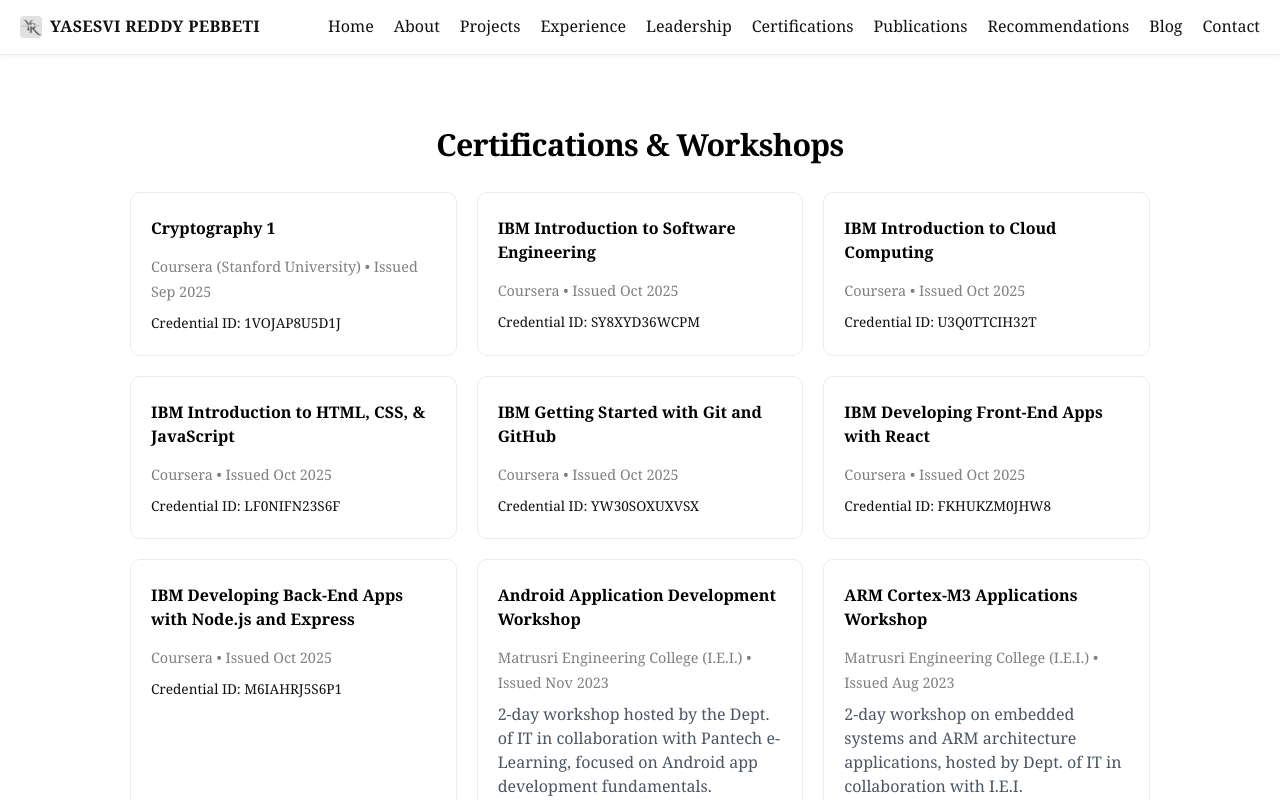
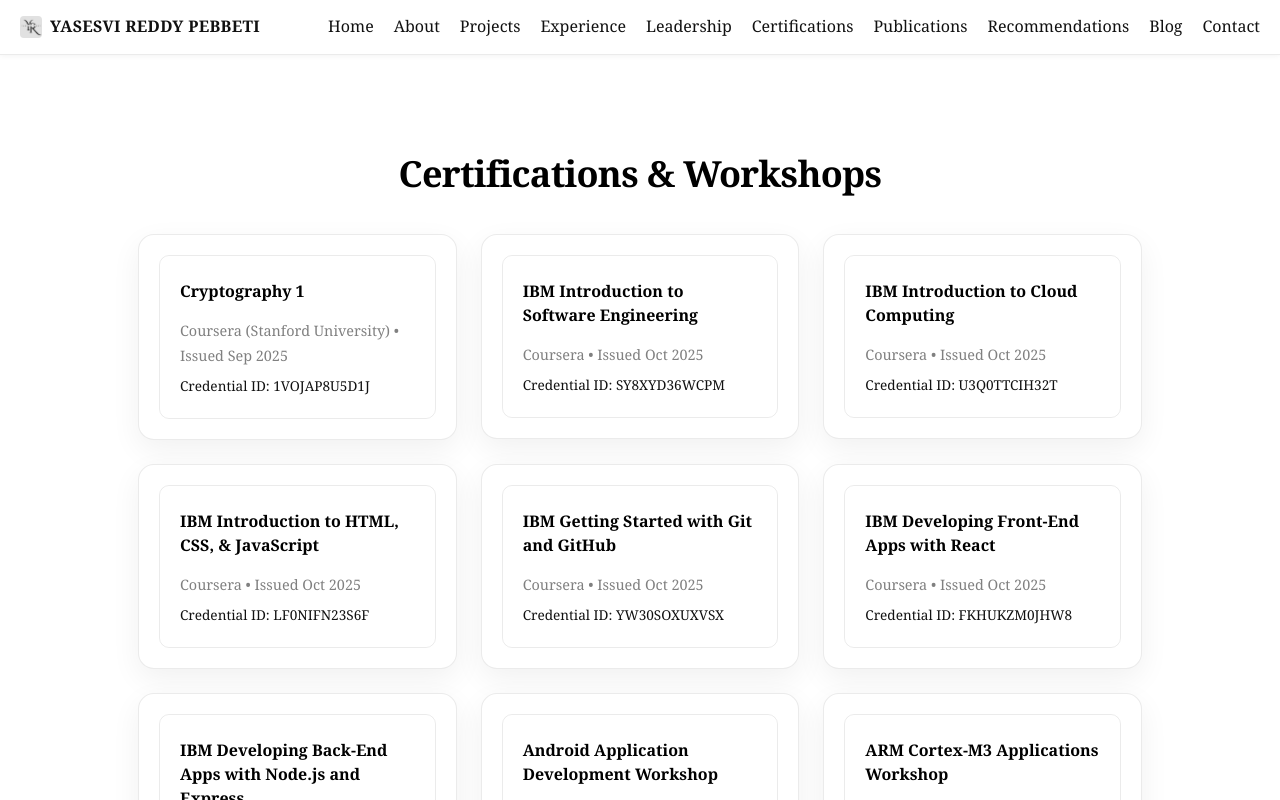
Before and after one commit to Yasesvi-Reddy-Pebbeti/YasesviReddy-Portfolio, a Next.js app: page /certification in a window 1280 px wide. Built offline with nearby package versions, Linux system fonts and the light colour scheme.

Commit message:
maitanance upadte

```diff
--- a/app/(site)/certification/page.js
+++ b/app/(site)/certification/page.js
@@ -1,42 +1,34 @@
 "use client";
+
 import { certificates } from "@/lib/certificationData";
 import CertificateCard from "@/components/CertificationCard";
 import { motion } from "framer-motion";
 
 export default function CertificationPage() {
   return (
-    <div style={{ padding: "2rem 1.5rem", minHeight: "100vh" }}>
+    <main className="min-h-screen px-4 sm:px-6 lg:px-8 py-16">
       <motion.h1
         initial={{ opacity: 0, y: 20 }}
         animate={{ opacity: 1, y: 0 }}
         transition={{ duration: 0.4 }}
-        style={{
-          fontSize: "1.9rem",
-          fontWeight: 700,
-          marginBottom: "1.5rem",
-          textAlign: "center",
-        }}
+        className="text-center text-3xl sm:text-4xl font-bold mb-10"
       >
         Certifications & Workshops
       </motion.h1>
 
-      <div
-        style={{
-          display: "grid",
-          gap: "1.25rem",
-          gridTemplateColumns: "repeat(auto-fit, minmax(320px, 1fr))",
-        }}
-      >
+      <div className="grid-responsive">
         {certificates && certificates.length > 0 ? (
           certificates.map((cert, index) => (
-            <CertificateCard key={index} {...cert} />
+            <div key={index} className="card">
+              <CertificateCard {...cert} />
+            </div>
           ))
         ) : (
-          <p style={{ textAlign: "center", color: "gray" }}>
+          <p className="text-center text-gray-500">
             No certifications added yet.
           </p>
         )}
       </div>
-    </div>
+    </main>
   );
 }
--- a/app/(site)/projects/page.js
+++ b/app/(site)/projects/page.js
@@ -6,7 +6,7 @@
 
 export default function ProjectsClient() {
   return (
-    <section id="projects" className="py-20">
+    <section id="projects" className="py-20 px-4 sm:px-6 lg:px-8">
       {/* Title animation */}
       <motion.div
         initial={{ opacity: 0, y: 40 }}
@@ -27,6 +27,7 @@
         whileInView={{ opacity: 1, y: 0 }}
         transition={{ delay: 0.2, duration: 0.8, ease: "easeOut" }}
         viewport={{ once: true }}
+        className="grid-responsive"
       >
         <ProjectsGrid items={projects} />
       </motion.div>
--- a/app/(site)/recommendation/page.js
+++ b/app/(site)/recommendation/page.js
@@ -1,42 +1,34 @@
 "use client";
+
 import { recommendations } from "@/lib/recommendationsData";
 import RecommendationCard from "@/components/recommendationsCard";
 import { motion } from "framer-motion";
 
 export default function RecommendationPage() {
   return (
-    <div style={{ padding: "2rem 1.5rem", minHeight: "100vh" }}>
+    <main className="min-h-screen px-4 sm:px-6 lg:px-8 py-16">
       <motion.h1
         initial={{ opacity: 0, y: 20 }}
         animate={{ opacity: 1, y: 0 }}
         transition={{ duration: 0.4 }}
-        style={{
-          fontSize: "1.9rem",
-          fontWeight: 700,
-          marginBottom: "1.5rem",
-          textAlign: "center",
-        }}
+        className="text-center text-3xl sm:text-4xl font-bold mb-10"
       >
         Recommendations
       </motion.h1>
 
-      <div
-        style={{
-          display: "grid",
-          gap: "1.25rem",
-          gridTemplateColumns: "repeat(auto-fit, minmax(320px, 1fr))",
-        }}
-      >
+      <div className="grid-responsive">
         {recommendations && recommendations.length > 0 ? (
           recommendations.map((rec, index) => (
-            <RecommendationCard key={index} {...rec} />
+            <div key={index} className="card">
+              <RecommendationCard {...rec} />
+            </div>
           ))
         ) : (
-          <p style={{ textAlign: "center", color: "gray" }}>
+          <p className="text-center text-gray-500">
             No recommendations available yet.
           </p>
         )}
       </div>
-    </div>
+    </main>
   );
 }
--- a/app/global.css
+++ b/app/global.css
@@ -19,19 +19,24 @@
     --shadow: 0 10px 30px rgba(0, 0, 0, 0.06);
   }
 
-  /* sticky footer layout */
+  /* Sticky footer layout */
   html,
   body {
     height: 100%;
-  } /* NEW */
+    max-width: 100%;
+    overflow-x: hidden;
+  }
+
   html {
     background-color: var(--bg);
   }
+
   *,
   *::before,
   *::after {
     box-sizing: border-box;
   }
+
   html,
   body {
     margin: 0;
@@ -39,7 +44,6 @@
   }
 
   body {
-    /* uses your serif by default; Inter is loaded but we keep your style */
     font-family: var(
       --font-serif,
       "Source Serif 4",
@@ -53,23 +57,25 @@
     text-rendering: optimizeLegibility;
 
     /* sticky footer layout */
-    min-height: 100vh; /* NEW */
-    display: flex; /* NEW */
-    flex-direction: column; /* NEW */
+    min-height: 100vh;
+    display: flex;
+    flex-direction: column;
   }
 
   a {
     color: var(--fg);
     text-decoration: none;
     border-bottom: 1px solid transparent;
+    transition: border-color 0.2s ease, color 0.2s ease;
   }
+
   a:hover {
     border-color: var(--fg);
   }
 
   /* centered readable width */
   main {
-    flex: 1; /* NEW: lets footer sit at bottom */
+    flex: 1;
     width: min(1100px, 100%);
     margin: 0 auto;
     padding: 2.2rem 1rem;
@@ -80,16 +86,19 @@
     letter-spacing: -0.02em;
     color: var(--fg-strong);
   }
+
   h2 {
     font-size: clamp(1.3rem, 2vw, 1.6rem);
     letter-spacing: -0.01em;
     color: var(--fg-strong);
     margin: 0 0 0.8rem;
   }
+
   h3 {
     margin: 0.2rem 0 0.5rem;
     color: var(--fg-strong);
   }
+
   p {
     color: var(--muted);
     line-height: 1.75;
@@ -108,11 +117,12 @@
   }
 }
 
-/* 3) Component classes using Tailwind utilities */
+/* 3) Buttons */
 @layer components {
   .btn {
     @apply inline-block px-4 py-3 rounded-xl transition transform duration-200;
   }
+
   .btn:hover {
     @apply -translate-y-0.5;
   }
@@ -120,6 +130,7 @@
   .btn-primary {
     @apply bg-black text-white;
   }
+
   .btn-primary:hover {
     @apply opacity-90;
   }
@@ -127,21 +138,14 @@
   .btn-ghost {
     @apply border border-black text-black bg-transparent;
   }
+
   .btn-ghost:hover {
     @apply bg-black text-white;
   }
 }
 
-/* 4) Responsive layout refinements */
+/* 4) Responsive typography and layout */
 @layer base {
-  /* Prevent horizontal scroll on small screens */
-  html,
-  body {
-    max-width: 100%;
-    overflow-x: hidden;
-  }
-
-  /* Make main content narrower and padded on mobile */
   @media (max-width: 768px) {
     main {
       width: 100%;
@@ -174,7 +178,6 @@
     }
   }
 
-  /* Extra-small screens (phones <480px) */
   @media (max-width: 480px) {
     h1 {
       font-size: 1.5rem;
@@ -194,10 +197,49 @@
   }
 }
 
-/* 5) Utility helper for responsive grids */
+/* 5) Responsive grids + cards */
 @layer components {
+  /* Core responsive grid */
   .grid-responsive {
     @apply grid gap-6;
-    grid-template-columns: repeat(auto-fit, minmax(280px, 1fr));
+    grid-template-columns: repeat(auto-fit, minmax(260px, 1fr));
+    align-items: start;
+  }
+
+  /* Mobile layout adjustments */
+  @media (max-width: 480px) {
+    .grid-responsive {
+      grid-template-columns: 1fr !important;
+      gap: 1rem;
+      padding: 0.5rem;
+    }
+  }
+
+  /* Card design for all grids */
+  .card {
+    background: var(--card);
+    border: 1px solid var(--border);
+    border-radius: var(--radius);
+    box-shadow: var(--shadow);
+    padding: 1.25rem;
+    transition: transform 0.2s ease, box-shadow 0.2s ease;
+  }
+
+  .card:hover {
+    transform: translateY(-3px);
+    box-shadow: 0 8px 20px rgba(0, 0, 0, 0.08);
+  }
+
+  @media (max-width: 768px) {
+    .card {
+      padding: 1rem;
+    }
   }
 }
+
+/* 6) Scroll anchor spacing (prevents navbar overlap) */
+@layer base {
+  :target {
+    scroll-margin-top: 5rem;
+  }
+}
```
